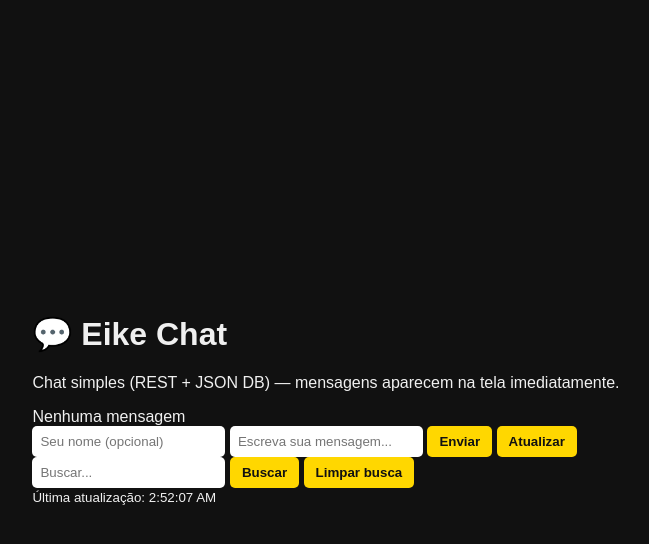
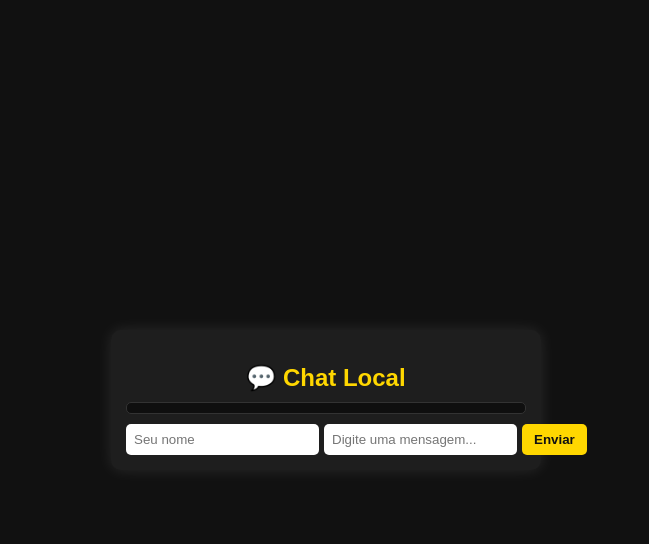
Before and after one commit to eikebatistabrasil-lgtm/eike-bat, a FastAPI app: page / in a window 1280 px wide. Shown: the top 544 px of the page, without its empty margins (314-963 px from the left). Run offline with FastAPI, Linux system fonts and the light colour scheme; data that the repository does not hold is empty.

Commit message:
Update index.html

```diff
--- a/templates/index.html
+++ b/templates/index.html
@@ -1,160 +1,24 @@
 <!DOCTYPE html>
-<html lang="pt-BR">
+<html lang="pt-br">
 <head>
-  <meta charset="utf-8" />
-  <meta name="viewport" content="width=device-width,initial-scale=1" />
-  <title>Eike Chat</title>
+  <meta charset="UTF-8">
+  <meta name="viewport" content="width=device-width, initial-scale=1.0">
+  <title>Chat Global - LocalStorage</title>
   <link rel="stylesheet" href="/static/style.css">
 </head>
 <body>
-  <div class="wrap">
-    <header>
-      <h1>💬 Eike Chat</h1>
-      <p class="sub">Chat simples (REST + JSON DB) — mensagens aparecem na tela imediatamente.</p>
-    </header>
+  <div class="chat-container">
+    <h2>💬 Chat Local</h2>
 
-    <main>
-      <section id="chat">
-        <div id="messages"></div>
-      </section>
+    <div id="messages" class="messages"></div>
 
-      <section id="controls">
-        <input id="username" placeholder="Seu nome (opcional)" />
-        <input id="message" placeholder="Escreva sua mensagem..." />
-        <button id="send">Enviar</button>
-        <button id="refresh">Atualizar</button>
-      </section>
-
-      <section id="tools">
-        <input id="search" placeholder="Buscar..." />
-        <button id="btn-search">Buscar</button>
-        <button id="btn-clear-search">Limpar busca</button>
-      </section>
-
-    </main>
-
-    <footer>
-      <small id="status">Conectando...</small>
-    </footer>
+    <form id="chatForm">
+      <input type="text" id="username" placeholder="Seu nome" required>
+      <input type="text" id="message" placeholder="Digite uma mensagem..." required>
+      <button type="submit">Enviar</button>
+    </form>
   </div>
 
-<script>
-const apiBase = "/";
-const messagesDiv = document.getElementById("messages");
-const status = document.getElementById("status");
-
-async function fetchMessages() {
-  try {
-    const res = await fetch(apiBase + "api/messages");
-    const data = await res.json();
-    renderMessages(data.messages || []);
-    status.innerText = "Última atualização: " + new Date().toLocaleTimeString();
-  } catch (e) {
-    status.innerText = "Erro ao carregar mensagens: " + e;
-  }
-}
-
-function renderMessages(msgs) {
-  messagesDiv.innerHTML = "";
-  if (!msgs.length) {
-    messagesDiv.innerHTML = "<div class='empty'>Nenhuma mensagem</div>";
-    return;
-  }
-  msgs.forEach(m => {
-    const el = document.createElement("div");
-    el.className = "msg";
-    const time = new Date((m.timestamp || 0) * 1000).toLocaleTimeString();
-    el.innerHTML = `<div class="meta"><b>${escapeHtml(m.username||'Anônimo')}</b> <span class="time">${time}</span></div>
-                    <div class="text">${escapeHtml(m.message)}</div>
-                    <div class="actions">
-                      <button class="btn-edit" data-id="${m.id}">editar</button>
-                      <button class="btn-del" data-id="${m.id}">apagar</button>
-                    </div>`;
-    messagesDiv.appendChild(el);
-  });
-  attachButtons();
-}
-
-function attachButtons(){
-  document.querySelectorAll(".btn-del").forEach(btn=>{
-    btn.onclick = async () => {
-      const id = btn.dataset.id;
-      if(!confirm("Apagar mensagem id "+id+"?")) return;
-      await fetch(apiBase + "api/message/" + id, { method: "DELETE" });
-      await fetchMessages();
-    };
-  });
-  document.querySelectorAll(".btn-edit").forEach(btn=>{
-    btn.onclick = async () => {
-      const id = btn.dataset.id;
-      const newText = prompt("Novo texto:");
-      if(newText === null) return;
-      await fetch(apiBase + "api/message/" + id, {
-        method: "PUT",
-        headers: { "Content-Type": "application/json" },
-        body: JSON.stringify({ message: newText })
-      });
-      await fetchMessages();
-    };
-  });
-}
-
-function escapeHtml(s){
-  if(!s) return "";
-  return s.replace(/[&<>"']/g, c => ({
-    '&':'&amp;','<':'&lt;','>':'&gt;','"':'&quot;',"'":'&#39;'
-  })[c]);
-}
-
-document.getElementById("send").onclick = async () => {
-  const username = document.getElementById("username").value || "Anônimo";
-  const message = document.getElementById("message").value || "";
-  if(!message.trim()) return alert("Escreve a mensagem");
-  // envia JSON
-  try {
-    const res = await fetch(apiBase + "api/send", {
-      method: "POST",
-      headers: { "Content-Type": "application/json" },
-      body: JSON.stringify({ username, message })
-    });
-    const data = await res.json();
-    // data.message contém a msg adicionada
-    if(data && data.message){
-      // adiciona ao DOM sem recarregar completamente
-      const msgs = (await (await fetch(apiBase + "api/messages")).json()).messages || [];
-      renderMessages(msgs);
-      document.getElementById("message").value = "";
-    } else {
-      // fallback: recarrega
-      fetchMessages();
-    }
-  } catch (e) {
-    alert("Erro ao enviar: " + e);
-  }
-};
-
-document.getElementById("refresh").onclick = fetchMessages;
-
-document.getElementById("btn-search").onclick = async () => {
-  const q = document.getElementById("search").value.trim();
-  if(!q) return fetchMessages();
-  try {
-    const res = await fetch(apiBase + "api/search?q=" + encodeURIComponent(q));
-    const data = await res.json();
-    renderMessages(data.messages || []);
-  } catch (e) {
-    alert("Erro na busca: " + e);
-  }
-};
-
-document.getElementById("btn-clear-search").onclick = () => {
-  document.getElementById("search").value = "";
-  fetchMessages();
-};
-
-// tenta atualizar periodicamente (a cada 5s)
-setInterval(fetchMessages, 5000);
-fetchMessages();
-</script>
+  <script src="/static/script.js"></script>
 </body>
 </html>
```
